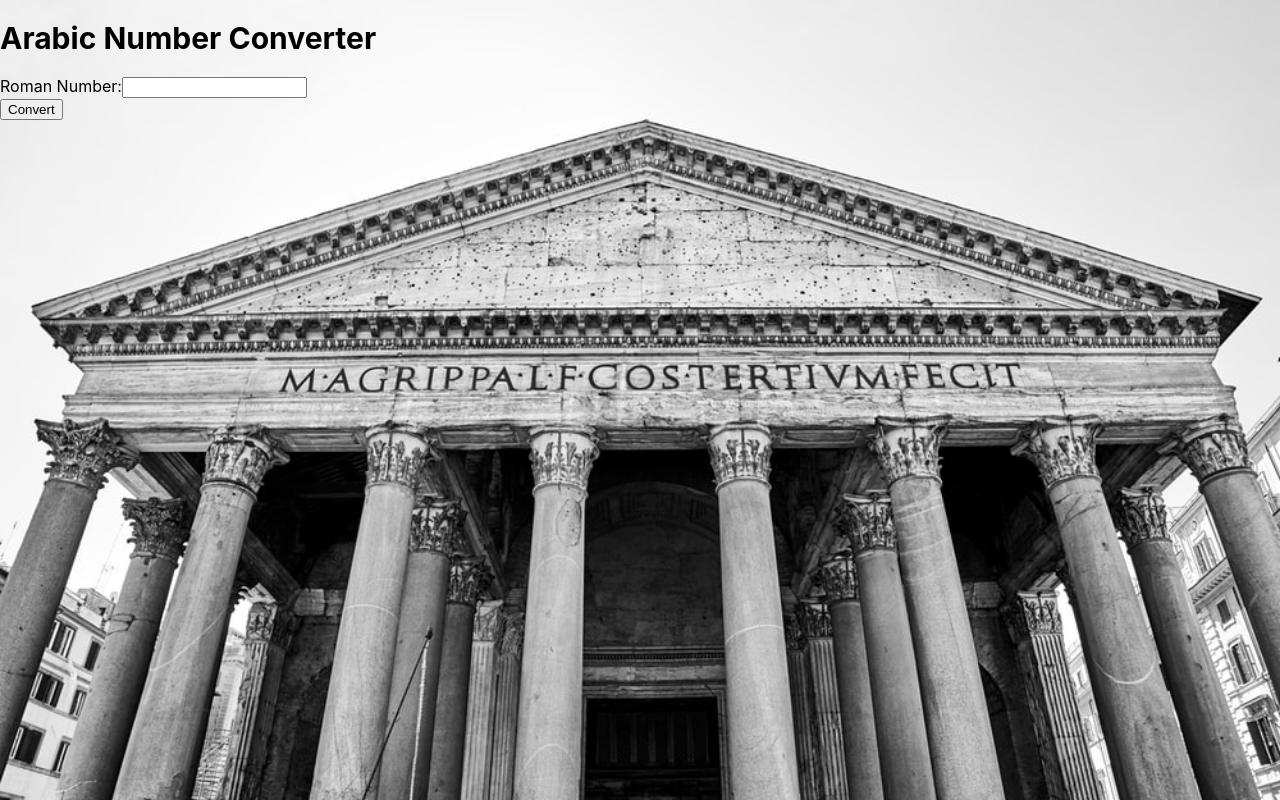
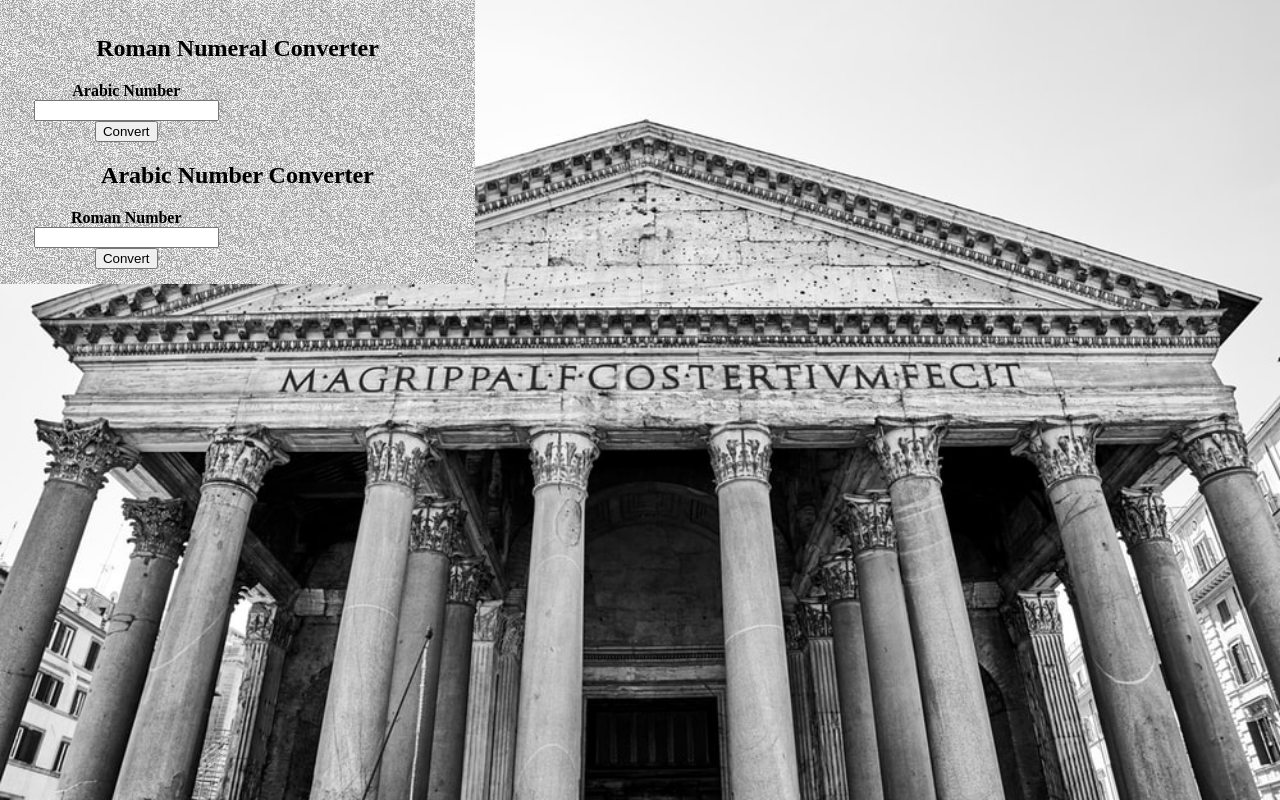
Before and after one commit to ElreyB/react-roman-numeral, a React (Create React App) app: page / in a window 1280 px wide. Built offline with nearby package versions, Linux system fonts and the light colour scheme.

Commit message:
WIP Styled panel

```diff
--- a/src/App.js
+++ b/src/App.js
@@ -1,11 +1,28 @@
 import React from "react";
+import styled from "styled-components";
 import Form from "./components/Form";
+import panelBackground from "./styles/images/panel_background.png";
+
+const Main = styled.main`
+  background-color: white;
+  min-height: 246px;
+  width: 475px;
+`;
+
+const Panel = styled.div`
+  background-image: url(${panelBackground});
+  padding: 15px;
+  font-weight: bold;
+`;
 
 function App() {
   return (
-    <div>
-      <Form converter="arabic" />
-    </div>
+    <Main>
+      <Panel>
+        <Form converter="roman" />
+        <Form converter="arabic" />
+      </Panel>
+    </Main>
   );
 }
 
--- a/src/components/Form/Form.js
+++ b/src/components/Form/Form.js
@@ -1,22 +1,25 @@
 import React, { useState } from "react";
+import styled from "styled-components";
 import Button from "../../styleGuide/Button";
 import TextInput from "../../styleGuide/TextInput";
-import { romanNumeralsConverter, arabicNumberConverter } from "./utils";
+import {
+  romanNumeralsConverter,
+  arabicNumberConverter,
+  converterType
+} from "./utils";
 
-const converterType = {
-  roman: {
-    title: "Roman Numeral Converter",
-    label: "Arabic Number",
-    name: "roman",
-    type: "number"
-  },
-  arabic: {
-    title: "Arabic Number Converter",
-    label: "Roman Number",
-    name: "arabic",
-    type: "text"
-  }
-};
+const Section = styled.section`
+  text-align: center;
+`;
+
+const FormWrapper = styled.div`
+  display: flex;
+  justify-content: space-between;
+`;
+
+const FormSection = styled.section`
+  flex-basis: 50%;
+`;
 
 export default function Form({ converter, ...props }) {
   const [result, setResult] = useState({});
@@ -46,9 +49,12 @@ export default function Form({ converter, ...props }) {
 
   const type = converterType[converter].name;
   return (
-    <>
+    <Section>
+      <h1>{title}</h1>
+      <FormWrapper>
+        <FormSection>
+          {" "}
           <form onSubmit={handleSubmit}>
-        <h1>{title}</h1>
             <TextInput
               {...rest}
               value={state[type]}
@@ -56,6 +62,9 @@ export default function Form({ converter, ...props }) {
             />
             <Button label="Convert" onClick={handleSubmit} />
           </form>
+        </FormSection>
+        <FormSection>
+          {" "}
           <section>
             {result[converter] && (
               <>
@@ -72,6 +81,8 @@ export default function Form({ converter, ...props }) {
               </>
             )}
           </section>
-    </>
+        </FormSection>
+      </FormWrapper>
+    </Section>
   );
 }
--- a/src/components/Form/utils.js
+++ b/src/components/Form/utils.js
@@ -19,6 +19,21 @@ const sortedRomanNumerals = [...romanNumerals].sort(
   (a, b) => b.length - a.length
 );
 
+export const converterType = {
+  roman: {
+    title: "Roman Numeral Converter",
+    label: "Arabic Number",
+    name: "roman",
+    type: "number"
+  },
+  arabic: {
+    title: "Arabic Number Converter",
+    label: "Roman Number",
+    name: "arabic",
+    type: "text"
+  }
+};
+
 export function romanNumeralsConverter(arabicNumber) {
   return romanNumerals.reduce((result, romanNumeral) => {
     while (arabicNumber >= romanNumeralsTable[romanNumeral]) {
--- a/src/index.css
+++ /dev/null
@@ -1,13 +0,0 @@
-body {
-  margin: 0;
-  font-family: -apple-system, BlinkMacSystemFont, 'Segoe UI', 'Roboto', 'Oxygen',
-    'Ubuntu', 'Cantarell', 'Fira Sans', 'Droid Sans', 'Helvetica Neue',
-    sans-serif;
-  -webkit-font-smoothing: antialiased;
-  -moz-osx-font-smoothing: grayscale;
-}
-
-code {
-  font-family: source-code-pro, Menlo, Monaco, Consolas, 'Courier New',
-    monospace;
-}
--- a/src/index.js
+++ b/src/index.js
@@ -1,6 +1,5 @@
 import React from "react";
 import ReactDOM from "react-dom";
-import "./index.css";
 import App from "./App";
 import * as serviceWorker from "./serviceWorker";
 import { ThemeProvider } from "styled-components";
--- a/src/styleGuide/TextInput/TextInput.js
+++ b/src/styleGuide/TextInput/TextInput.js
@@ -4,7 +4,10 @@ import { string, func, number, oneOfType } from "prop-types";
 
 const Wrapper = styled.div``;
 
-const Label = styled.label``;
+const Label = styled.label`
+  width: 100%;
+  display: inline-block;
+`;
 
 const StyledInput = styled.input``;
 
@@ -20,7 +23,7 @@ export default function TextInput({
 }) {
   return (
     <Wrapper className={className}>
-      <Label htmlFor={id}>{label}</Label>:
+      <Label htmlFor={id}>{label}</Label>
       <StyledInput
         id={id}
         type={type}
--- a/src/styles/global.js
+++ b/src/styles/global.js
@@ -3,16 +3,18 @@ import image from "./images/roman-background.jpeg";
 
 export const GlobalStyles = createGlobalStyle`
   html {
-    /* background-color: ${({ theme }) => theme.colors.black}; */
   }
   body {
-    margin: 0;
     padding: 0;
-    /* color: ${({ theme }) => theme.colors.white}; */
     background-image: url(${image});
     background-size: cover;
+    position: absolute;
+    top: 0;
+    left: 0;
+    bottom: 0;
+    right: 0;
   }
-  h1 {
-    font-size: 30px;
+  body, p {
+    margin: 0;
   }
 `;
```
Also changed, not shown: src/styles/images/panel_background.png (added). Lines whose indentation alone changed are shown as unchanged.
